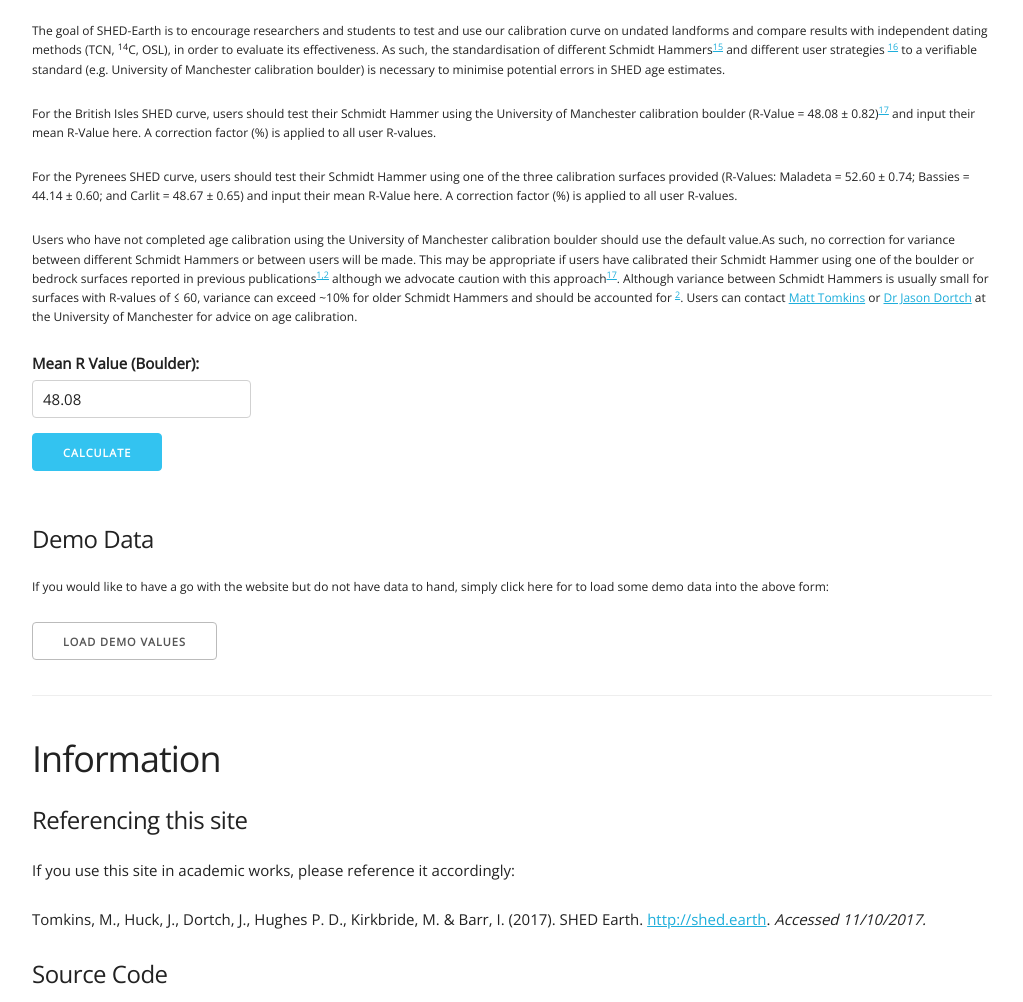
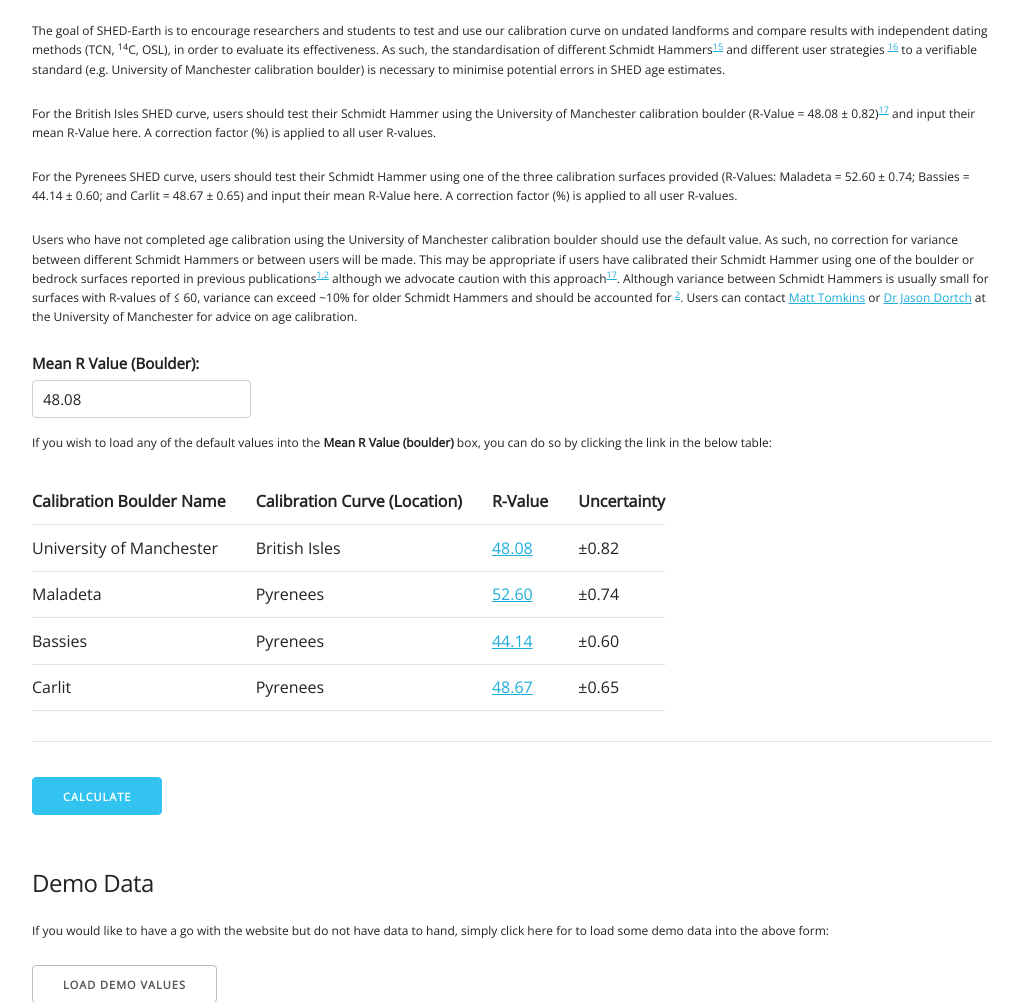
Before and after one commit to jonnyhuck/shed-earth, a Django app: page /shedcalc/ in a window 1280 px wide. Shown: the part 2597-3599 px from the top of the page, without its empty margins (128-1151 px from the left). Run offline with Django 3.2, Linux system fonts and the light colour scheme.

Commit message:
add selector for boulder values

```diff
--- a/shedcalc/templates/shedcalc/index.html
+++ b/shedcalc/templates/shedcalc/index.html
@@ -117,11 +117,20 @@
 			document.getElementById('prodrate').value = 0;
 			document.getElementById("localchart").src="./chartgb.png";
 			document.getElementById("cctext").innerHTML = '<small><p>This is the latest calibration curve for the British Isles and is based on 54 TCN dated surfaces from Scotland, NW England and Ireland.  These exposure ages are calculated using the time-dependent Lm scaling scheme<sup><a href="#3">3,4</a></sup>, the Loch Lomond production rate<sup><a href="#5">5</a></sup> and assuming 0 mm ka<sup>-1</sup> erosion. For full details, see Tomkins et al. (2017)<sup><a href="#2">2</a></sup>. It is anticipated that as new calibration curves are constructed in similar well-dated regions, they will be made available for use on this site.</p></small>';
+			document.getElementById('boulder').value = "48.08";
 		} else if (selectedIndex == 1){		// PY = CRONUS
 			document.getElementById('prodrate').value = 2;
 			document.getElementById("localchart").src="./chartpy.png";
 			document.getElementById("cctext").innerHTML = '<small><p>This is the latest calibration curve for the Pyrenees and is based on 52 TCN dated surfaces from across the mountain range. These exposure ages are calculated using the time-dependent Lm scaling scheme<sup><a href="#3">3,4</a></sup>, the primary calibration dataset of Borchers et al. (2016)<sup><a href="#9">9</a></sup> and assuming 0 mm ka-1 erosion. For full details, see Tomkins et al. (2017b)<sup><a href="#18">18</a></sup>. It is anticipated that as new calibration curves are constructed in similar well-dated regions, they will be made available for use on this site.</p></small>'
+			document.getElementById('boulder').value = "52.6";
 		}
+	}
+
+	/**
+	 * Populate the boulder box with a certain value
+	 */
+	function setRValue(val){
+		document.getElementById('boulder').value = val.toString();
 	}
 
 </script>
@@ -192,7 +201,6 @@
 			</select>
 			<img id='localchart' src="./chartgb.png" alt="regression chart" />
 
-			<!-- TODO: Update this text when the curve updates -->
 			<div id='cctext'><small><p>This is the latest calibration curve for the British Isles and is based on 54
 			TCN dated surfaces from Scotland, NW England and Ireland.  These exposure ages are calculated using the time-dependent
 			Lm scaling scheme<sup><a href="#3">3,4</a></sup>, the Loch Lomond production rate
@@ -310,7 +318,7 @@
 			input their mean R-Value here. A correction factor (%) is applied to all user R-values.</p>
 
 			<p>Users who have not completed age calibration using the University of Manchester
-			calibration boulder should use the default value.As such, no correction for variance between
+			calibration boulder should use the default value. As such, no correction for variance between
 			different Schmidt Hammers or between users will be made. This may be appropriate if users have calibrated
 			their Schmidt Hammer using one of the boulder or bedrock surfaces reported in
 			previous publications<sup><a href="#1">1,2</a></sup> although we advocate
@@ -371,6 +379,17 @@
 			<label for='boulder'>Mean R Value (Boulder):</label>
 			<input type="text"  id='boulder' name='boulder' value="48.08" ></input><br/>
 
+			<small><p>If you wish to load any of the default values into the <strong>Mean R Value (boulder)</strong> box, you can do so by clicking the link in the below table:</p></small>
+			<table>
+				<tr><th>Calibration Boulder Name</th><th>Calibration Curve (Location)</th><th>R-Value</th><th>Uncertainty</th></tr>
+				<tr><td>University of Manchester</td><td>British Isles</td><td><a href="javascript:void(0);" onclick='setRValue(48.08);'>48.08</a></td><td>±0.82</td><tr/>
+				<tr><td>Maladeta</td><td>Pyrenees</td><td><a href="javascript:void(0);" onclick='setRValue(52.60);'>52.60</a></td><td>±0.74</td><tr/>
+				<tr><td>Bassies</td><td>Pyrenees</td><td><a href="javascript:void(0);" onclick='setRValue(44.14);'>44.14</a></td><td>±0.60</td><tr/>
+				<tr><td>Carlit</td><td>Pyrenees</td><td><a href="javascript:void(0);" onclick='setRValue(48.67);'>48.67</a></td><td>±0.65</td><tr/>
+			<table>
+
+			<hr>
+
 			<input id="calculate" class="button-primary" type="submit" value="Calculate" ></input>
 
 			<h5>Demo Data</h5>
```
